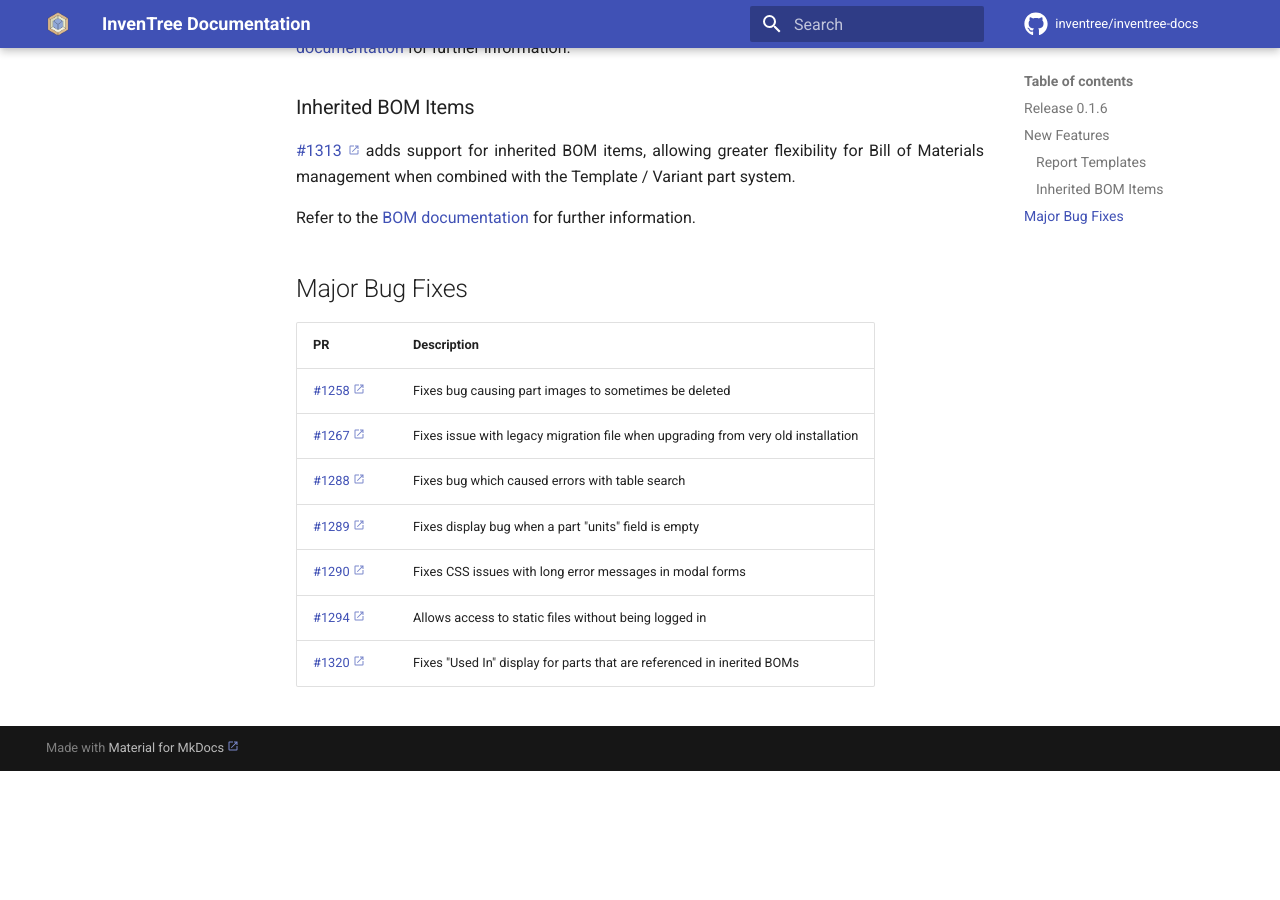
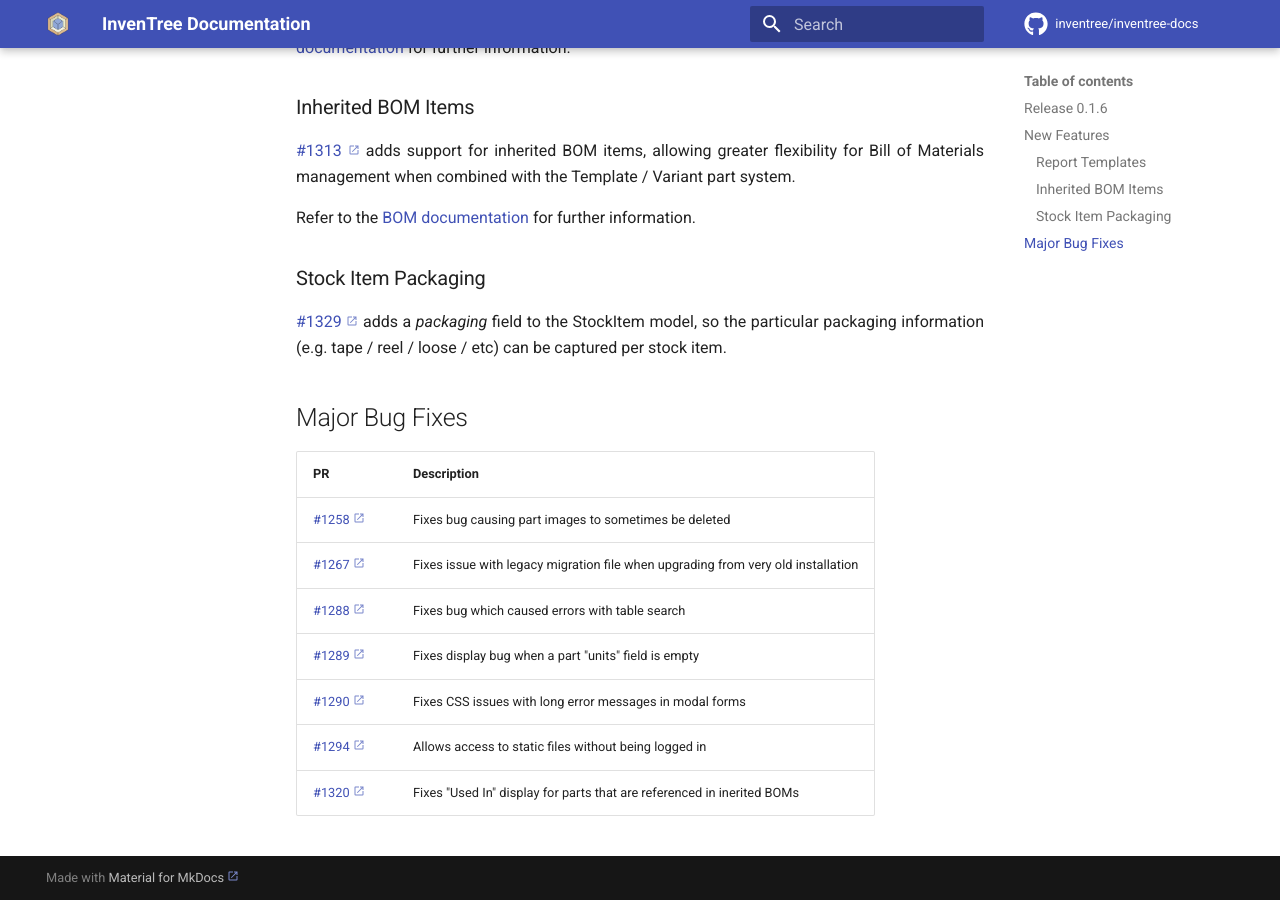
Before and after one commit to inventree/inventree-docs, an MkDocs documentation site: the page built from docs/releases/0.1.6.md, in a window 1280 px wide and 900 px high, scrolled down 751 px. Built offline with MkDocs 1.6.1 and Material for MkDocs 9.7.7, drawn with Linux system fonts in a browser that asks for light colours; a script that is not in the unit is left out; comment, search, counter and statistics services are not loaded; before the commit the page ends 1522 px from its top, so only the background shows below that.

Commit message:
Update 0.1.6.md

```diff
--- a/docs/releases/0.1.6.md
+++ b/docs/releases/0.1.6.md
@@ -32,6 +32,10 @@ Refer to the [report documentation](../../report/report) for further information
 
 Refer to the [BOM documentation](../../build/bom) for further information.
 
+### Stock Item Packaging
+
+[#1329](https://github.com/inventree/InvenTree/pull/1329) adds a *packaging* field to the StockItem model, so the particular packaging information (e.g. tape / reel / loose / etc) can be captured per stock item.
+
 ## Major Bug Fixes
 | PR | Description |
 | --- | --- |
```
